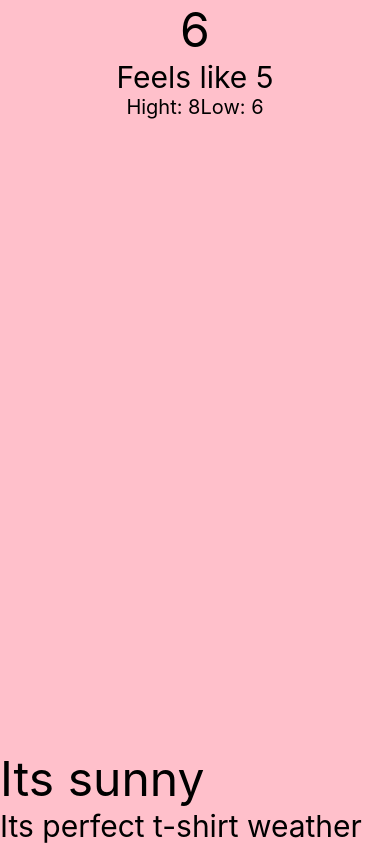
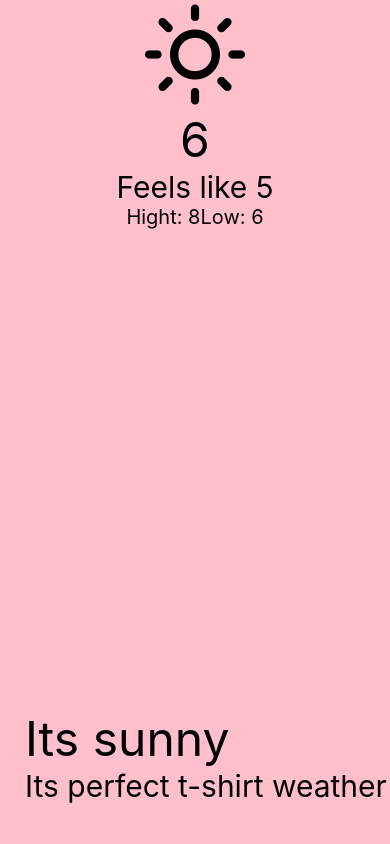
Before and after one commit to aliflikescoding/weather_app_react_native, a React Native app in the folder WeatherApp/: screen / in a window 390 px wide. Built offline with nearby package versions, Linux system fonts and the light colour scheme.

Commit message:
Change app to import weather module

```diff
--- a/WeatherApp/App.js
+++ b/WeatherApp/App.js
@@ -1,62 +1,18 @@
-import React from "react";
-import { View, Text, SafeAreaView, StatusBar, StyleSheet } from "react-native";
+import React from 'react'
+import { View, StyleSheet } from 'react-native'
+import CurrentWeather from './src/components/CurrentWeather'
 
 const App = () => {
   return (
-    <SafeAreaView style={[styles.wrapper, styles.safeArea]}>
-      <View style={styles.container}>
-        <Text style={styles.temp}>6</Text>
-        <Text style={styles.feels}>Feels like 5</Text>
-        <View style={styles.highLowWrapper}>
-          <Text style={styles.highLow}>Hight: 8</Text>
-          <Text style={styles.highLow}>Low: 6</Text>
-        </View>
-      </View>
-      <View style={styles.bodyWrapper}>
-        <Text style={styles.description}>Its sunny</Text>
-        <Text style={styles.message}>Its perfect t-shirt weather</Text>
-      </View>
-    </SafeAreaView>
-  );
-};
+    <View style={styles.container}>
+      <CurrentWeather />
+    </View>
+  )
+}
 
 const styles = StyleSheet.create({
-  safeArea: {
-    marginTop: StatusBar.currentHeight,
-    backgroundColor: "pink",
-  },
   container: {
-    flex: 1,
-    alignItems: "center",
-  },
-  wrapper: {
-    flex: 1,
-  },
-  temp: {
-    color: "black",
-    fontSize: 48,
-  },
-  feels: {
-    fontSize: 30,
-    color: "black",
-  },
-  highLow: {
-    color: "black",
-    fontSize: 20,
-  },
-  highLowWrapper: {
-    flexDirection: "row",
-  },
-  bodyWrapper: {
-    justifyContent: "flex-end",
-    alignItems: "flex-start",
-  },
-  description: {
-    fontSize: 48,
-  },
-  message: {
-    fontSize: 30,
-  },
-});
-
+    flex: 1
+  }
+})
 export default App;
```
